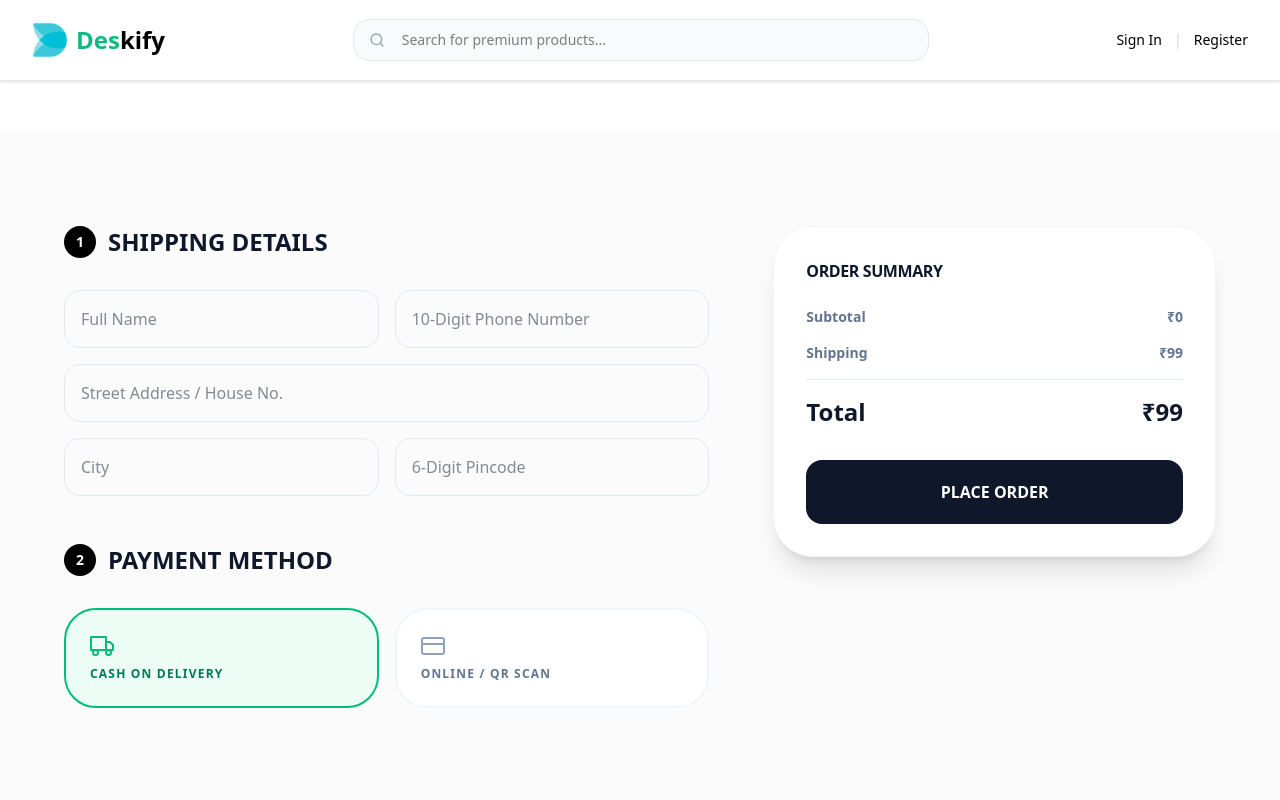
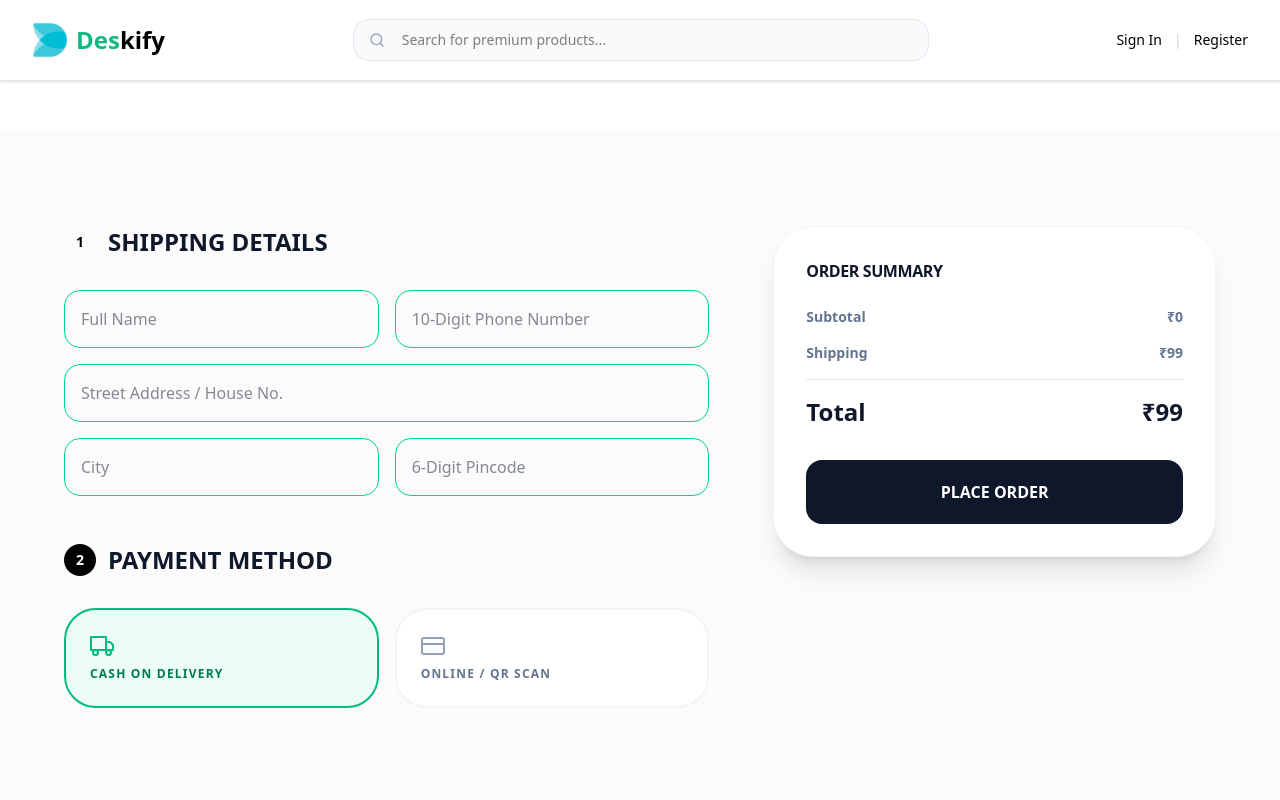
Before and after one commit to ajaysharma-3425/DeskifyNew, a Next.js app: page /checkout in a window 1280 px wide. Shown: the top 800 px of the page. Built offline with nearby package versions, Linux system fonts and the light colour scheme; no server answers; sample sign-in values are in the browser's storage.

Commit message:
fix:9 add missing dependency

```diff
--- a/app/(shop)/checkout/page.tsx
+++ b/app/(shop)/checkout/page.tsx
@@ -196,7 +196,7 @@ export default function CheckoutPage() {
         <div className="lg:col-span-7 space-y-12">
           <section id="shipping-section">
             <h2 className="text-2xl font-black mb-8 flex items-center gap-3">
-              <span className="w-8 h-8 bg-black text-white dark:text-white rounded-full flex items-center justify-center text-sm">1</span>
+              <span className="w-8 h-8 text-black dark:text-white rounded-full flex items-center justify-center text-sm">1</span>
               <span className="text-slate-900 dark:text-slate-100">SHIPPING DETAILS</span>
             </h2>
             <div className="grid grid-cols-1 md:grid-cols-2 gap-4">
@@ -204,7 +204,8 @@ export default function CheckoutPage() {
                 <input
                   name="fullName"
                   placeholder="Full Name"
-                  className={`p-4 border rounded-2xl w-full transition-all outline-none focus:ring-2 focus:ring-black/5 text-slate-900 dark:text-slate-100 ${errors.fullName ? 'border-rose-500 bg-rose-50 dark:bg-rose-50' : 'border-slate-200 dark:border-slate-200'
+                  className={`p-4 border rounded-2xl w-full transition-all outline-none focus:ring-2 focus:ring-emerald-500 text-slate-900 dark:text-slate-100 ${
+                    errors.fullName ? 'border-rose-500 bg-rose-50 dark:bg-rose-50' : 'border-emerald-400 dark:border-emerald-400'
                   }`}
                   value={address.fullName}
                   onChange={handleInputChange}
@@ -216,7 +217,8 @@ export default function CheckoutPage() {
                 <input
                   name="phone"
                   placeholder="10-Digit Phone Number"
-                  className={`p-4 border rounded-2xl w-full transition-all outline-none focus:ring-2 focus:ring-black/5 text-slate-900 dark:text-slate-100 ${errors.phone ? 'border-rose-500 bg-rose-50 dark:bg-rose-50' : 'border-slate-200 dark:border-slate-200'
+                  className={`p-4 border rounded-2xl w-full transition-all outline-none focus:ring-2 focus:ring-emerald-500 text-slate-900 dark:text-slate-100 ${
+                    errors.phone ? 'border-rose-500 bg-rose-50 dark:bg-rose-50' : 'border-emerald-400 dark:border-emerald-400'
                   }`}
                   value={address.phone}
                   onChange={handleInputChange}
@@ -229,7 +231,8 @@ export default function CheckoutPage() {
                 <input
                   name="addressLine"
                   placeholder="Street Address / House No."
-                  className={`p-4 border rounded-2xl w-full transition-all outline-none focus:ring-2 focus:ring-black/5 text-slate-900 dark:text-slate-100 ${errors.addressLine ? 'border-rose-500 bg-rose-50 dark:bg-rose-50' : 'border-slate-200 dark:border-slate-200'
+                  className={`p-4 border rounded-2xl w-full transition-all outline-none focus:ring-2 focus:ring-emerald-500 text-slate-900 dark:text-slate-100 ${
+                    errors.addressLine ? 'border-rose-500 bg-rose-50 dark:bg-rose-50' : 'border-emerald-400 dark:border-emerald-400'
                   }`}
                   value={address.addressLine}
                   onChange={handleInputChange}
@@ -241,7 +244,8 @@ export default function CheckoutPage() {
                 <input
                   name="city"
                   placeholder="City"
-                  className={`p-4 border rounded-2xl w-full transition-all outline-none focus:ring-2 focus:ring-black/5 text-slate-900 dark:text-slate-100 ${errors.city ? 'border-rose-500 bg-rose-50 dark:bg-rose-50' : 'border-slate-200 dark:border-slate-200'
+                  className={`p-4 border rounded-2xl w-full transition-all outline-none focus:ring-2 focus:ring-emerald-500 text-slate-900 dark:text-slate-100 ${
+                    errors.city ? 'border-rose-500 bg-rose-50 dark:bg-rose-50' : 'border-emerald-400 dark:border-emerald-400'
                   }`}
                   value={address.city}
                   onChange={handleInputChange}
@@ -253,7 +257,8 @@ export default function CheckoutPage() {
                 <input
                   name="pincode"
                   placeholder="6-Digit Pincode"
-                  className={`p-4 border rounded-2xl w-full transition-all outline-none focus:ring-2 focus:ring-black/5 text-slate-900 dark:text-slate-100 ${errors.pincode ? 'border-rose-500 bg-rose-50 dark:bg-rose-50' : 'border-slate-200 dark:border-slate-200'
+                  className={`p-4 border rounded-2xl w-full transition-all outline-none focus:ring-2 focus:ring-emerald-500 text-slate-900 dark:text-slate-100 ${
+                    errors.pincode ? 'border-rose-500 bg-rose-50 dark:bg-rose-50' : 'border-emerald-400 dark:border-emerald-400'
                   }`}
                   value={address.pincode}
                   onChange={handleInputChange}
@@ -273,7 +278,8 @@ export default function CheckoutPage() {
             <div className="grid grid-cols-2 gap-4">
               <button
                 onClick={() => setPaymentMethod("COD")}
-                className={`p-6 rounded-[2rem] border-2 transition-all flex flex-col gap-2 text-left ${paymentMethod === 'COD'
+                className={`p-6 rounded-[2rem] border-2 transition-all flex flex-col gap-2 text-left ${
+                  paymentMethod === 'COD'
                     ? 'border-emerald-500 bg-emerald-50 dark:bg-emerald-50'
                     : 'border-slate-100 dark:border-slate-100 bg-white dark:bg-white'
                 }`}
@@ -285,7 +291,8 @@ export default function CheckoutPage() {
               </button>
               <button
                 onClick={() => setPaymentMethod("ONLINE")}
-                className={`p-6 rounded-[2rem] border-2 transition-all flex flex-col gap-2 text-left ${paymentMethod === 'ONLINE'
+                className={`p-6 rounded-[2rem] border-2 transition-all flex flex-col gap-2 text-left ${
+                  paymentMethod === 'ONLINE'
                     ? 'border-emerald-500 bg-emerald-50 dark:bg-emerald-50'
                     : 'border-slate-100 dark:border-slate-100 bg-white dark:bg-white'
                 }`}
```
Lines whose indentation alone changed are shown as unchanged.
